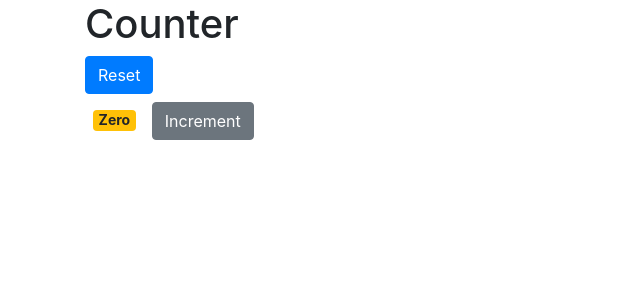
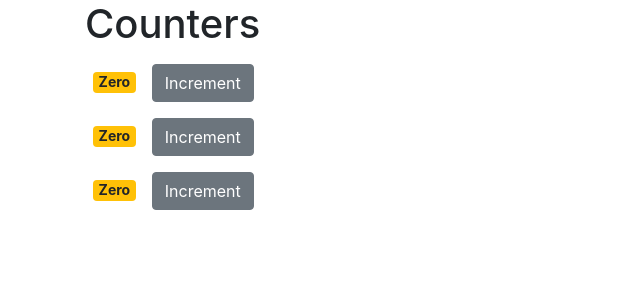
Before and after one commit to chrisvasqm/react-counter-app, a React (Create React App) app: page / in a window 1280 px wide. Shown: the top 300 px of the page, without its empty margins (0-640 px from the left). Built offline with nearby package versions, Linux system fonts and the light colour scheme.

Commit message:
Render multiple Counters

```diff
--- a/src/components/counter.jsx
+++ b/src/components/counter.jsx
@@ -2,17 +2,12 @@ import React, { Component } from "react";
 
 class Counter extends Component {
   state = {
-    value: 0,
+    value: this.props.value,
   };
+
   render() {
+    console.log(this.props);
     return (
-      <main className="container">
-        <h1>Counter</h1>
-
-        <button className="btn btn-md btn-primary" onClick={this.handleReset}>
-          Reset
-        </button>
-
       <div>
         <span style={{ fontSize: 14 }} className={this.getBadgeClasses()}>
           {this.formatCount()}
@@ -24,7 +19,6 @@ class Counter extends Component {
           Increment
         </button>
       </div>
-      </main>
     );
   }
 
--- /dev/null
+++ b/src/components/counters.jsx
@@ -0,0 +1,25 @@
+import React, { Component } from "react";
+import Counter from "./counter";
+
+class Counters extends Component {
+  state = {
+    counters: [
+      { id: 1, value: 0 },
+      { id: 2, value: 0 },
+      { id: 3, value: 0 },
+    ],
+  };
+  render() {
+    return (
+      <div>
+        <h1>Counters</h1>
+
+        {this.state.counters.map((c) => {
+          return <Counter key={c.id} value={c.value} />;
+        })}
+      </div>
+    );
+  }
+}
+
+export default Counters;
--- a/src/index.js
+++ b/src/index.js
@@ -3,12 +3,14 @@ import ReactDOM from "react-dom/client";
 import "./index.css";
 import reportWebVitals from "./reportWebVitals";
 import "bootstrap/dist/css/bootstrap.css";
-import Counter from "./components/counter";
+import Counters from "./components/counters";
 
 const root = ReactDOM.createRoot(document.getElementById("root"));
 root.render(
   <React.StrictMode>
-    <Counter />
+    <main className="container">
+      <Counters />
+    </main>
   </React.StrictMode>
 );
 
```
Lines whose indentation alone changed are shown as unchanged.
